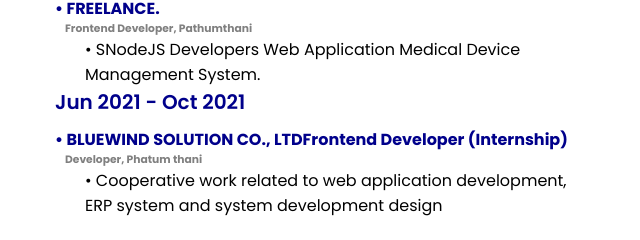
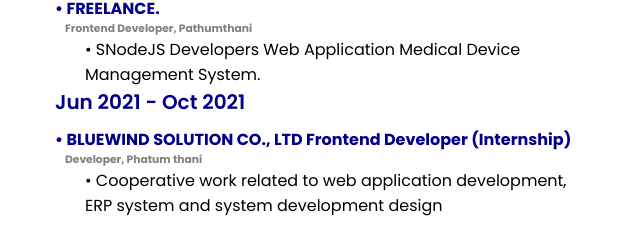
Before and after one commit to tham9500/tham9500.github.io, a plain HTML site: page index.html in a window 1280 px wide. Shown: the part 2713-2953 px from the top of the page, 25-665 px from the left. Drawn offline with nearby package versions, Linux system fonts and the light colour scheme.

Commit message:
fix internship

```diff
--- a/index.html
+++ b/index.html
@@ -127,7 +127,7 @@
                         Device Management System.</p>
                     <p>
                     <h3 style="color: darkblue;" class="text">Jun 2021 - Oct 2021</h3>
-                    <h4 style="color: darkblue;">&#x2022; BLUEWIND SOLUTION CO., LTDFrontend Developer (Internship)</h4>
+                    <h4 style="color: darkblue;">&#x2022; BLUEWIND SOLUTION CO., LTD Frontend Developer (Internship)</h4>
                     <h6 style="color: gray;padding-left: 10px;">Developer, Phatum thani</h6>
                     <p style="padding-left: 30px;text-align:unset;">&#x2022; Cooperative work related to web application
                         development, ERP system and system development
```
